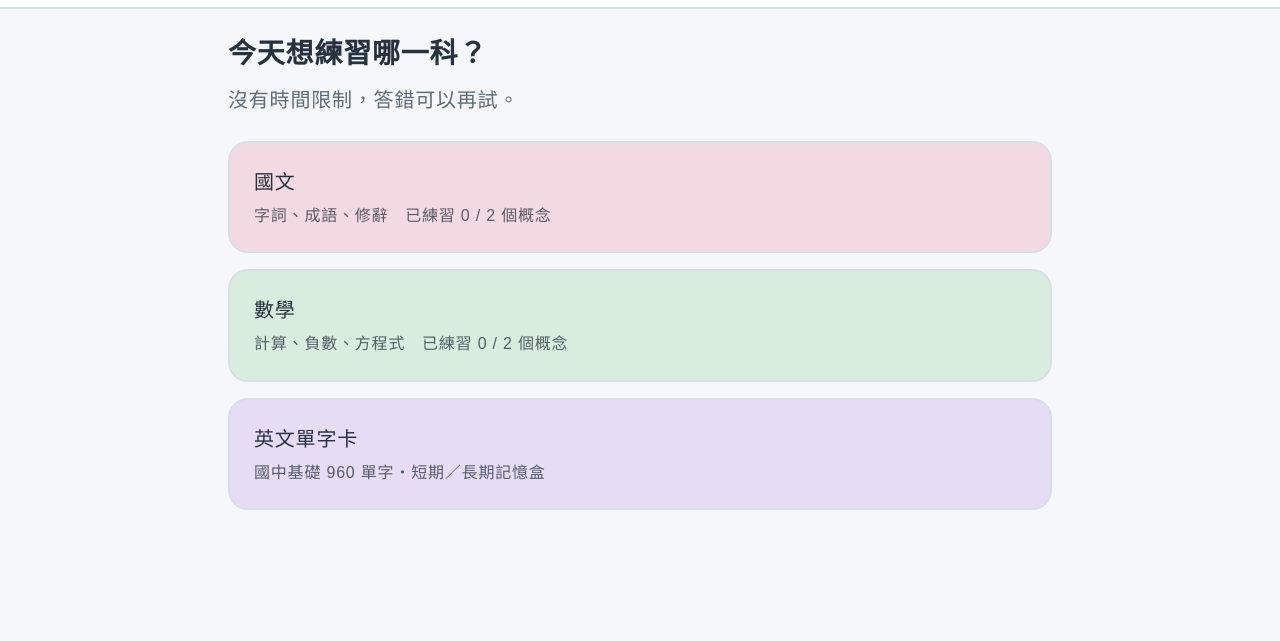
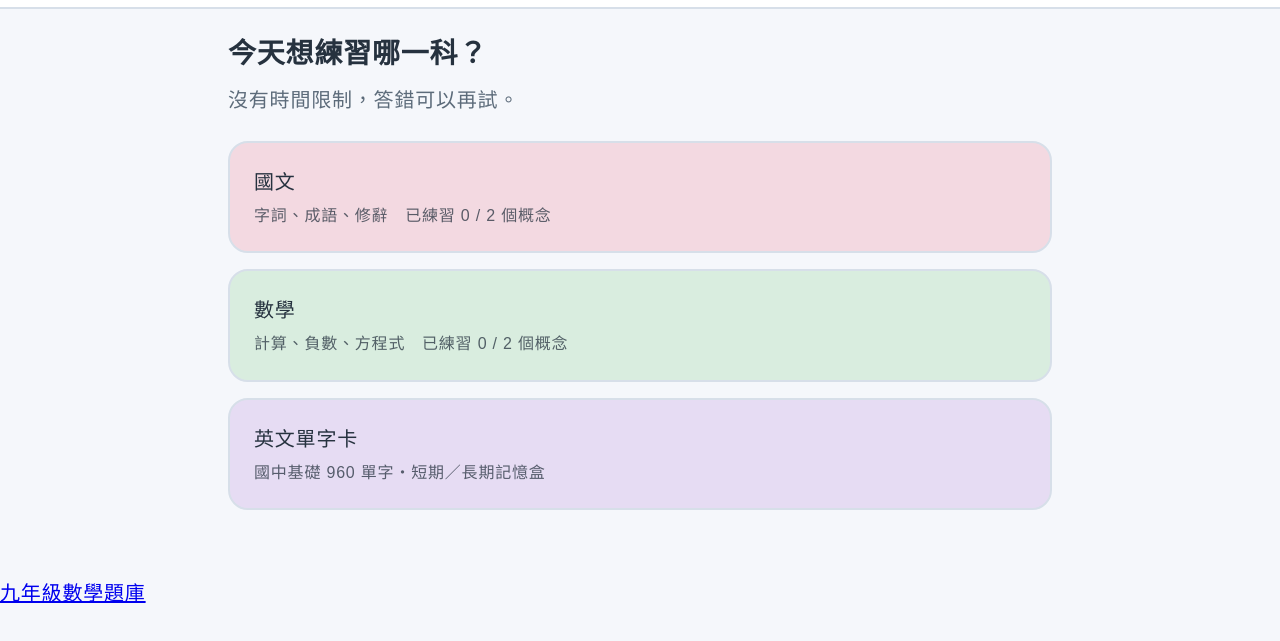
Before and after one commit to liyiching0109/junior-learning, a plain HTML site: page index.html in a window 1280 px wide. Shown: the part 67-708 px from the top of the page. Drawn offline with Linux system fonts and the light colour scheme.

Commit message:
Update index.html

```diff
--- a/index.html
+++ b/index.html
@@ -18,6 +18,7 @@
 <script src="data/chinese.js"></script>
 <script src="data/english.js"></script>
 <script src="data/math.js"></script>
+  <a href="math9/">九年級數學題庫</a>
 <script src="app.js"></script>
 </body>
 </html>
```
